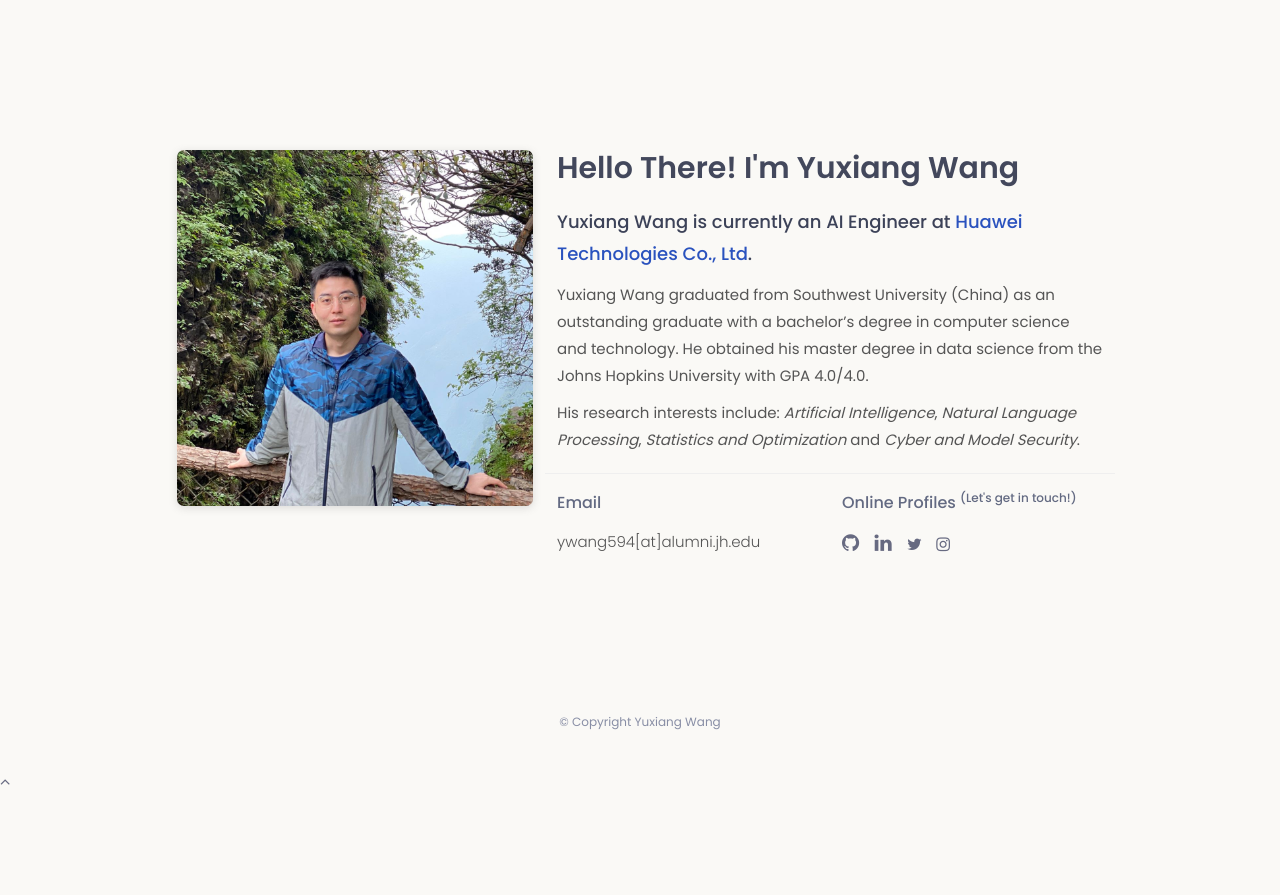
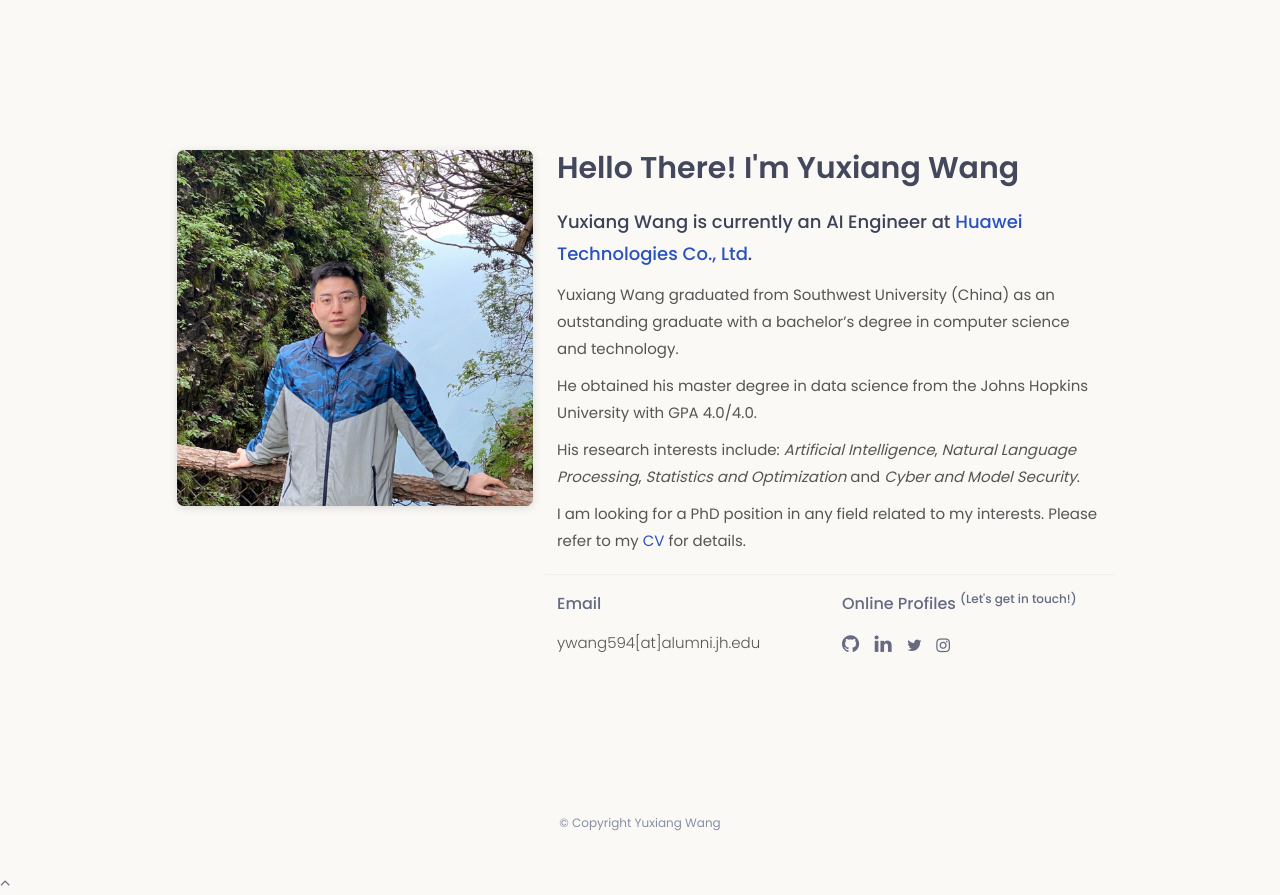
Before and after one commit to yxw-11/yxw-11.github.io, a plain HTML site: page index.html in a window 1280 px wide. Before the commit the page ends 800 px from the top, so only its background shows below. Drawn offline with nearby package versions, Linux system fonts and the light colour scheme.

Commit message:
Update index.html

```diff
--- a/index.html
+++ b/index.html
@@ -47,10 +47,16 @@
 									Yuxiang Wang is currently an AI Engineer at <a href="https://e.huawei.com/en/products/computing/ascend">Huawei Technologies Co., Ltd</a>.
 								</h3>
 								<p>
-									Yuxiang Wang graduated from Southwest University (China) as an outstanding graduate with a bachelor’s degree in computer science and technology. He obtained his master degree in data science from the Johns Hopkins University with GPA 4.0/4.0.
+									Yuxiang Wang graduated from Southwest University (China) as an outstanding graduate with a bachelor’s degree in computer science and technology.
+							        </p>
+								<p>
+									He obtained his master degree in data science from the Johns Hopkins University with GPA 4.0/4.0.
 								</p>
 								<p>
 									His research interests include: <i>Artificial Intelligence</i>, <i>Natural Language Processing</i>, <i>Statistics and Optimization</i> and <i>Cyber and Model Security</i>.
+								</p>
+								<p>
+									I am looking for a PhD position in any field related to my interests. Please refer to my <a href="https://github.com/yxw-11/yxw-11.github.io/blob/main/CV_for_PHD.pdf">CV</a> for details.
 								</p>
 
 								<div class="row contact-info">
```
